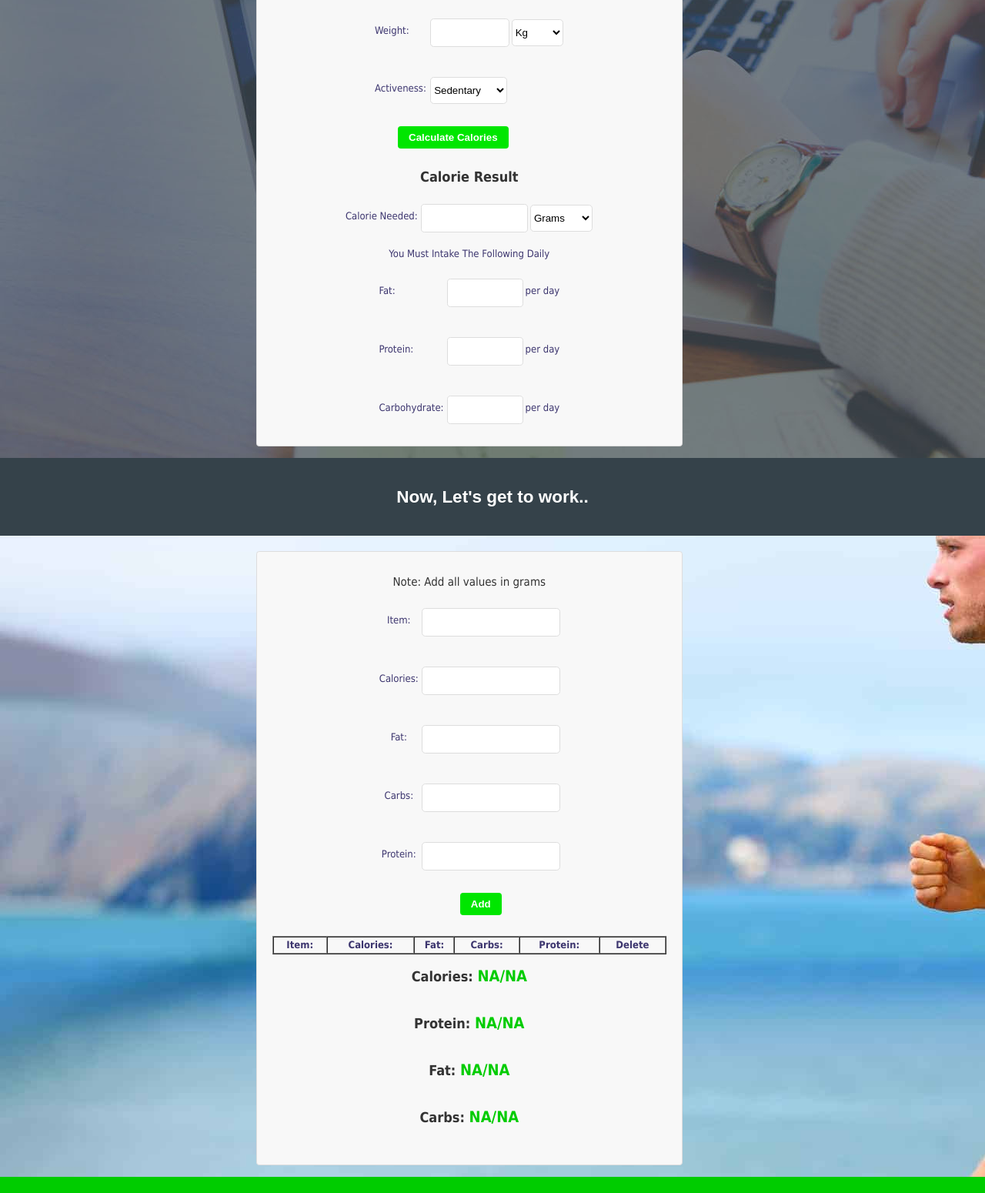
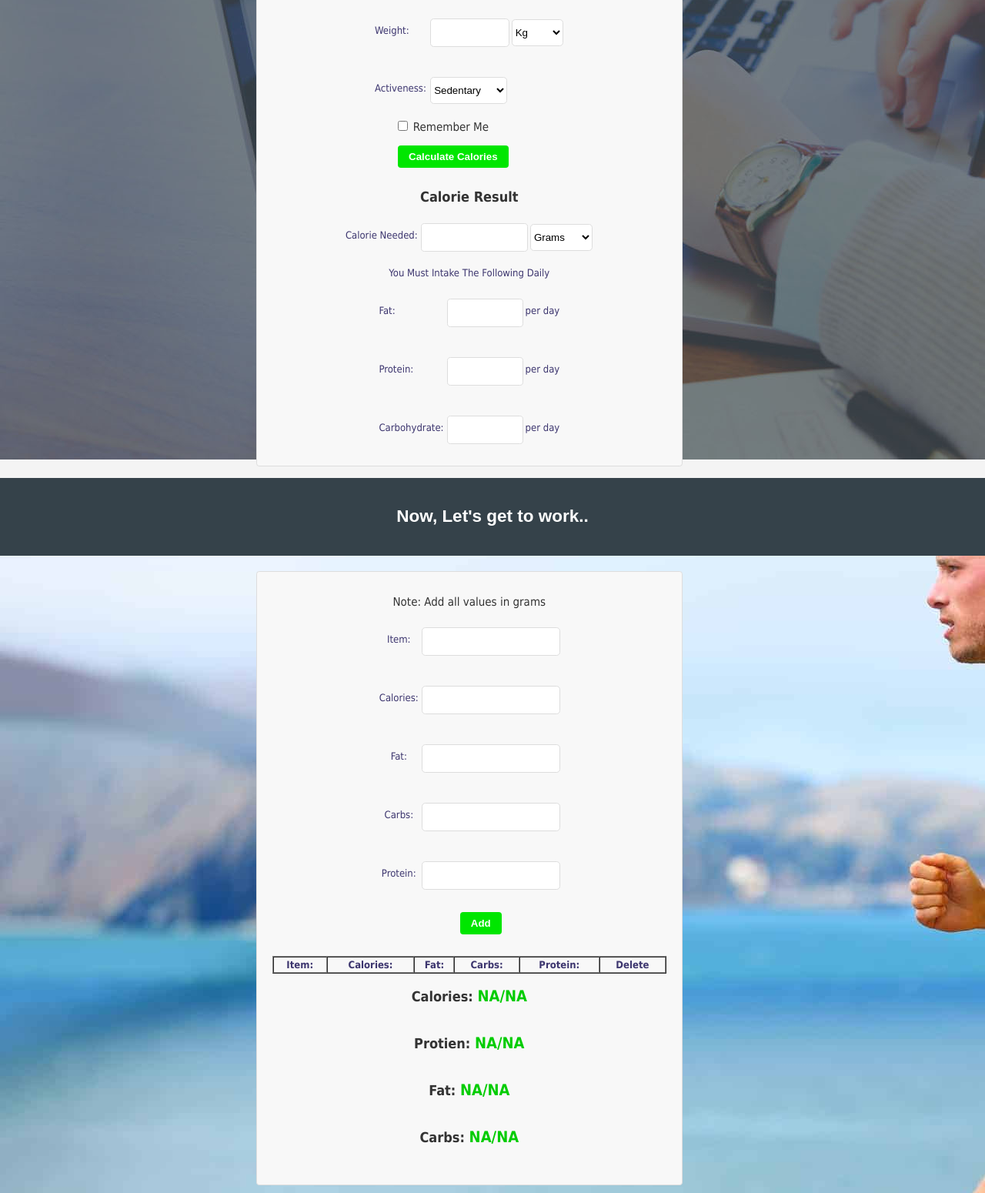
Before and after one commit to Sarvesh2k/Calorie-Tracker, a plain HTML site: page index.html in a window 1280 px wide. Shown: the part 586-2136 px from the top of the page at 77% size. Drawn offline with Linux system fonts and the light colour scheme.

Commit message:
Updated index.html

```diff
--- a/index.html
+++ b/index.html
@@ -3,9 +3,8 @@
   <head>
     <meta charset="utf-8">
     <meta name="viewport" content="width=device-width">
-    <title>Calorie Tracker</title>
+    <title>Welcome</title>
     <link rel="stylesheet" href="index.css">
-    <script src="calcalc.js"></script>
   </head>
   <body>
     <header>
@@ -88,6 +87,10 @@
                                                         <option value="5">Extra Active</option>
                                                       </select>
                                               </td>
+                                          </tr>
+
+                                          <tr>
+                                                <td align=center colspan=2><input type="checkbox" id="Save"> Remember Me</td>
                                           </tr>
 
                                           <tr>
@@ -206,7 +209,7 @@
                                     <span class="a"><b>Calories: </b><strong id="o1">NA/NA</strong>
                                         <p class="Warning" id="WarningCal"></p>
                                     </span><br>
-                                    <span class="a"><b>Protein: </b><strong id="o2">NA/NA</strong><br>
+                                    <span class="a"><b>Protien: </b><strong id="o2">NA/NA</strong><br>
                                         <p class="Warning" id="WarningPro"></p>
                                     </span><br>
                                     <span class="a"><b>Fat: </b><strong id="o3">NA/NA</strong><br>
@@ -229,5 +232,7 @@
     <footer>
       <p>Made by Sarvesh</p>
     </footer>
+
+    <script src="calcalc.js"></script>
   </body>
 </html>
```
